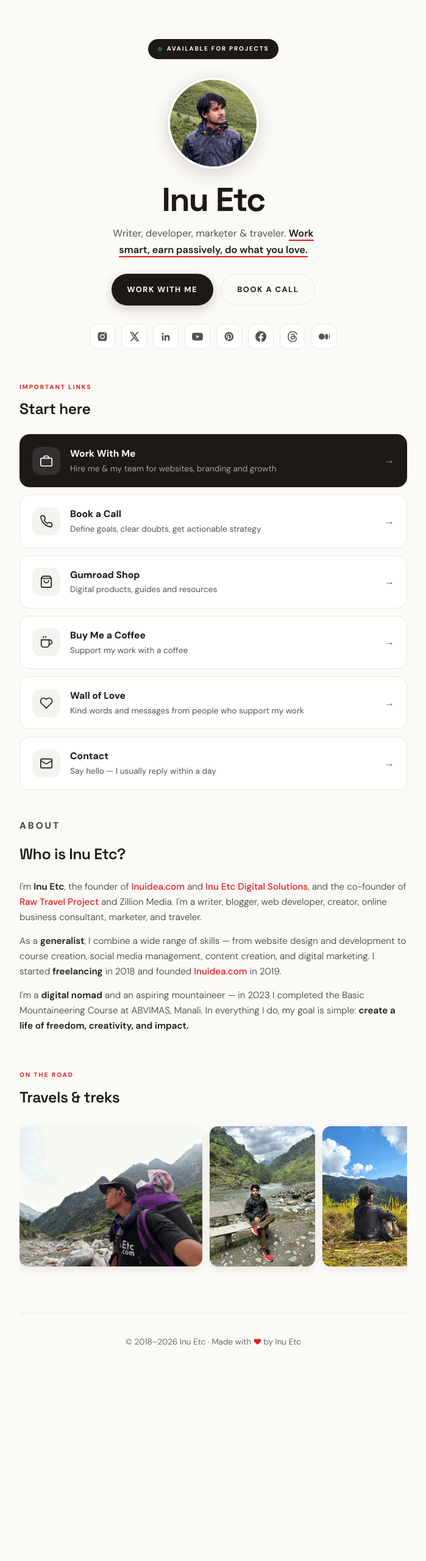
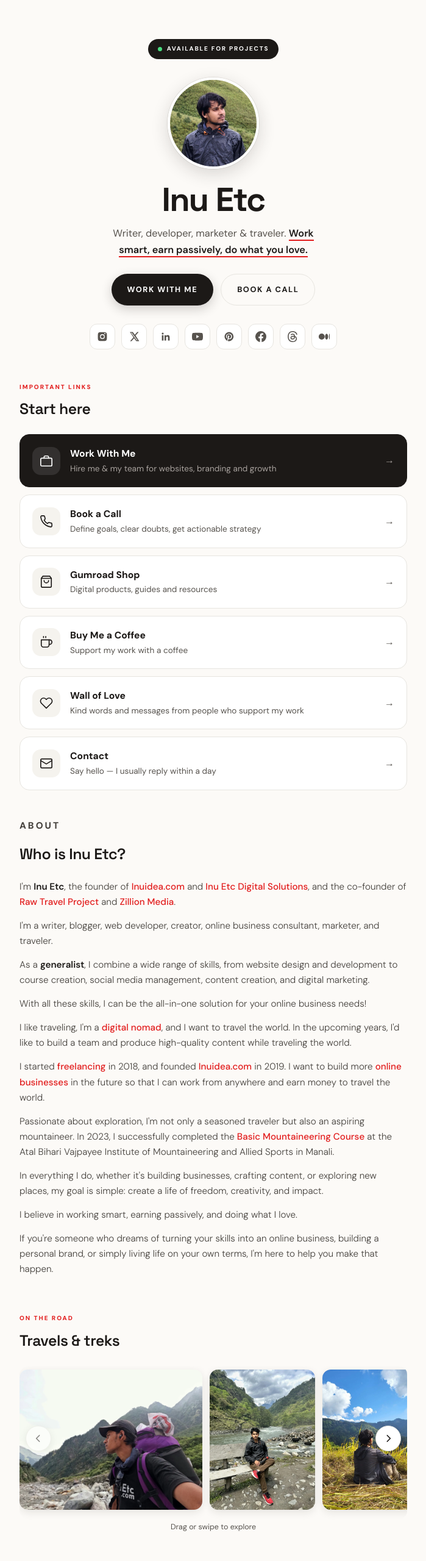
Before and after one commit to inuetc/inuetc.github.io, a plain HTML site: page index.html in a window 1280 px wide. Shown: the top 2560 px of the page at 61% size, without its empty margins (290-989 px from the left). Before the commit the page ends 2258 px from the top, so only its background shows below. Drawn offline with Linux system fonts and the light colour scheme.

Commit message:
Add full About description, draggable travel slider, and simpler footer

```diff
--- a/index.html
+++ b/index.html
@@ -115,21 +115,37 @@
 
   /* about */
   .about p{color:#44403c;margin-bottom:14px;font-size:.95rem}
-  .about p b{color:var(--ink);font-weight:600}
+  .about p b,.about p strong{color:var(--ink);font-weight:600}
   .about a{color:var(--red);text-decoration:none;font-weight:500}
   .about a:hover{color:var(--red-dark)}
 
   /* gallery */
+  .gallery-frame{position:relative}
   .gallery{
-    display:flex;gap:12px;overflow-x:auto;padding:6px 2px 18px;
-    scroll-snap-type:x mandatory;-webkit-overflow-scrolling:touch;
+    display:flex;gap:12px;overflow-x:auto;padding:6px 2px 16px;
+    scroll-snap-type:x mandatory;scrollbar-width:none;
+    -webkit-overflow-scrolling:touch;cursor:grab;touch-action:pan-x pan-y;
+    border-radius:14px;outline-offset:5px;
   }
-  .gallery::-webkit-scrollbar{height:6px}
-  .gallery::-webkit-scrollbar-thumb{background:var(--line);border-radius:3px}
+  .gallery::-webkit-scrollbar{display:none}
+  .gallery.dragging{cursor:grabbing;scroll-snap-type:none;user-select:none}
   .gallery img{
-    height:230px;width:auto;border-radius:14px;scroll-snap-align:start;
+    flex:none;height:230px;width:auto;max-width:100%;object-fit:cover;
+    border-radius:14px;scroll-snap-align:start;user-select:none;
     box-shadow:0 4px 14px rgba(28,25,23,.10);
   }
+  .gallery-arrow{
+    position:absolute;top:calc(50% - 7px);transform:translateY(-50%);z-index:1;
+    width:42px;height:42px;border-radius:50%;border:1px solid var(--line);
+    display:grid;place-items:center;background:#fff;color:var(--ink);cursor:pointer;
+    box-shadow:0 3px 14px #1c191726;transition:background .15s,color .15s;
+  }
+  .gallery-arrow svg{width:20px;height:20px;fill:none;stroke:currentColor;stroke-width:2;stroke-linecap:round;stroke-linejoin:round}
+  .gallery-arrow:hover:not(:disabled){background:var(--red);color:#fff;border-color:var(--red)}
+  .gallery-arrow:focus-visible{outline:2px solid var(--red);outline-offset:3px}
+  .gallery-arrow:disabled{opacity:.5;cursor:default}
+  .gallery-prev{left:10px}.gallery-next{right:10px}
+  .gallery-hint{font-size:.78rem;color:var(--muted);text-align:center;margin-top:2px;font-weight:400}
 
   footer{
     margin-top:58px;padding:36px 0 46px;text-align:center;
@@ -209,15 +225,24 @@
   <section class="about">
     <p class="kicker">About</p>
     <h2>Who is Inu Etc?</h2>
-    <p>I'm <b>Inu Etc</b>, the founder of <a href="https://inuidea.com/">Inuidea.com</a> and <a href="https://inuetc.com/">Inu Etc Digital Solutions</a>, and the co-founder of <a href="https://rawtravelproject.com/">Raw Travel Project</a> and Zillion Media. I'm a writer, blogger, web developer, creator, online business consultant, marketer, and traveler.</p>
-    <p>As a <b>generalist</b>, I combine a wide range of skills — from website design and development to course creation, social media management, content creation, and digital marketing. I started <b>freelancing</b> in 2018 and founded <a href="https://inuidea.com/">Inuidea.com</a> in 2019.</p>
-    <p>I'm a <b>digital nomad</b> and an aspiring mountaineer — in 2023 I completed the Basic Mountaineering Course at ABVIMAS, Manali. In everything I do, my goal is simple: <b>create a life of freedom, creativity, and impact.</b></p>
+    <p>I'm <strong>Inu Etc</strong>, the founder of <a href="https://inuidea.com/">Inuidea.com</a> and <a href="https://inuetc.com/">Inu Etc Digital Solutions</a>, and the co-founder of <a href="https://rawtravelproject.com/">Raw Travel Project</a> and <a href="https://zillion.media/">Zillion Media</a>.</p>
+    <p>I'm a writer, blogger, web developer, creator, online business consultant, marketer, and traveler.</p>
+    <p>As a <strong>generalist</strong>, I combine a wide range of skills, from website design and development to course creation, social media management, content creation, and digital marketing.</p>
+    <p>With all these skills, I can be the all-in-one solution for your online business needs!</p>
+    <p>I like traveling, I'm a <a href="https://inuidea.com/digital-nomad/">digital nomad</a>, and I want to travel the world. In the upcoming years, I'd like to build a team and produce high-quality content while traveling the world.</p>
+    <p>I started <a href="https://inuidea.com/guide-to-freelancing/">freelancing</a> in 2018, and founded <a href="https://inuidea.com/">Inuidea.com</a> in 2019. I want to build more <a href="https://inuidea.com/online-business-ideas/">online businesses</a> in the future so that I can work from anywhere and earn money to travel the world.</p>
+    <p>Passionate about exploration, I'm not only a seasoned traveler but also an aspiring mountaineer. In 2023, I successfully completed the <a href="https://inuidea.com/basic-mountaineering-course/">Basic Mountaineering Course</a> at the Atal Bihari Vajpayee Institute of Mountaineering and Allied Sports in Manali.</p>
+    <p>In everything I do, whether it's building businesses, crafting content, or exploring new places, my goal is simple: create a life of freedom, creativity, and impact.</p>
+    <p>I believe in working smart, earning passively, and doing what I love.</p>
+    <p>If you're someone who dreams of turning your skills into an online business, building a personal brand, or simply living life on your own terms, I'm here to help you make that happen.</p>
   </section>
 
   <section>
     <p class="kicker">On the road</p>
     <h2>Travels &amp; treks</h2>
-    <div class="gallery">
+    <div class="gallery-frame" role="region" aria-roledescription="carousel" aria-label="Travel photos">
+    <button class="gallery-arrow gallery-prev" type="button" aria-label="Previous photo" aria-controls="travel-gallery" disabled><svg viewBox="0 0 24 24" aria-hidden="true"><path d="m14 6-6 6 6 6"/></svg></button>
+    <div class="gallery" id="travel-gallery" tabindex="0" aria-label="Travel photos. Swipe, drag, or use the arrow keys to browse.">
       <img src="assets/p19069528.webp" alt="Trekking in the mountains" loading="lazy">
       <img src="assets/p16765094.webp" alt="By a mountain river" loading="lazy">
       <img src="assets/p20077565.webp" alt="On the trail" loading="lazy">
@@ -225,12 +250,66 @@
       <img src="assets/p30562812.webp" alt="Filming on a cliffside" loading="lazy">
       <img src="assets/p14473242.webp" alt="Green valleys" loading="lazy">
     </div>
+    <button class="gallery-arrow gallery-next" type="button" aria-label="Next photo" aria-controls="travel-gallery"><svg viewBox="0 0 24 24" aria-hidden="true"><path d="m10 6 6 6-6 6"/></svg></button>
+    </div>
+    <p class="gallery-hint">Drag or swipe to explore</p>
   </section>
 
   <footer>
-    <p>© 2018–2026 Inu Etc · Made with <svg viewBox="0 0 24 24" style="width:13px;height:13px;vertical-align:-2px;fill:var(--red)"><path d="M20.8 4.6a5.5 5.5 0 0 0-7.8 0L12 5.7l-1-1.1a5.5 5.5 0 0 0-7.8 7.8l1 1L12 21.2l7.8-7.8 1-1a5.5 5.5 0 0 0 0-7.8z"/></svg> by Inu Etc</p>
+    <p>Made with <svg viewBox="0 0 24 24" style="width:13px;height:13px;vertical-align:-2px;fill:var(--red)"><path d="M20.8 4.6a5.5 5.5 0 0 0-7.8 0L12 5.7l-1-1.1a5.5 5.5 0 0 0-7.8 7.8l1 1L12 21.2l7.8-7.8 1-1a5.5 5.5 0 0 0 0-7.8z"/></svg> by Inu Etc</p>
   </footer>
 
 </div>
+<script>
+(() => {
+  const gallery = document.querySelector('.gallery');
+  const prev = document.querySelector('.gallery-prev');
+  const next = document.querySelector('.gallery-next');
+  const photos = Array.from(gallery.querySelectorAll('img'));
+  const motion = matchMedia('(prefers-reduced-motion: reduce)');
+  const update = () => {
+    prev.disabled = gallery.scrollLeft <= 2;
+    next.disabled = gallery.scrollLeft >= gallery.scrollWidth - gallery.clientWidth - 2;
+  };
+  const move = direction => {
+    const left = gallery.scrollLeft;
+    const positions = photos.map(photo => photo.offsetLeft - gallery.offsetLeft - 2);
+    const target = direction > 0
+      ? positions.find(position => position > left + 4) ?? gallery.scrollWidth
+      : positions.slice().reverse().find(position => position < left - 4) ?? 0;
+    gallery.scrollTo({ left: target, behavior: motion.matches ? 'instant' : 'smooth' });
+  };
+  prev.addEventListener('click', () => move(-1));
+  next.addEventListener('click', () => move(1));
+  gallery.addEventListener('keydown', event => {
+    if (event.key !== 'ArrowLeft' && event.key !== 'ArrowRight') return;
+    event.preventDefault();
+    move(event.key === 'ArrowRight' ? 1 : -1);
+  });
+  let drag = null;
+  gallery.addEventListener('pointerdown', event => {
+    if (event.pointerType !== 'mouse' || event.button !== 0) return;
+    drag = {x: event.clientX, scroll: gallery.scrollLeft};
+    gallery.setPointerCapture(event.pointerId);
+    gallery.classList.add('dragging');
+  });
+  gallery.addEventListener('pointermove', event => {
+    if (!drag) return;
+    gallery.scrollLeft = drag.scroll + drag.x - event.clientX;
+  });
+  const release = () => {
+    drag = null;
+    gallery.classList.remove('dragging');
+    update();
+  };
+  gallery.addEventListener('pointerup', release);
+  gallery.addEventListener('pointercancel', release);
+  gallery.addEventListener('dragstart', event => event.preventDefault());
+  gallery.addEventListener('scroll', update, {passive: true});
+  window.addEventListener('resize', update);
+  photos.forEach(photo => photo.addEventListener('load', update));
+  update();
+})();
+</script>
 </body>
 </html>
```
